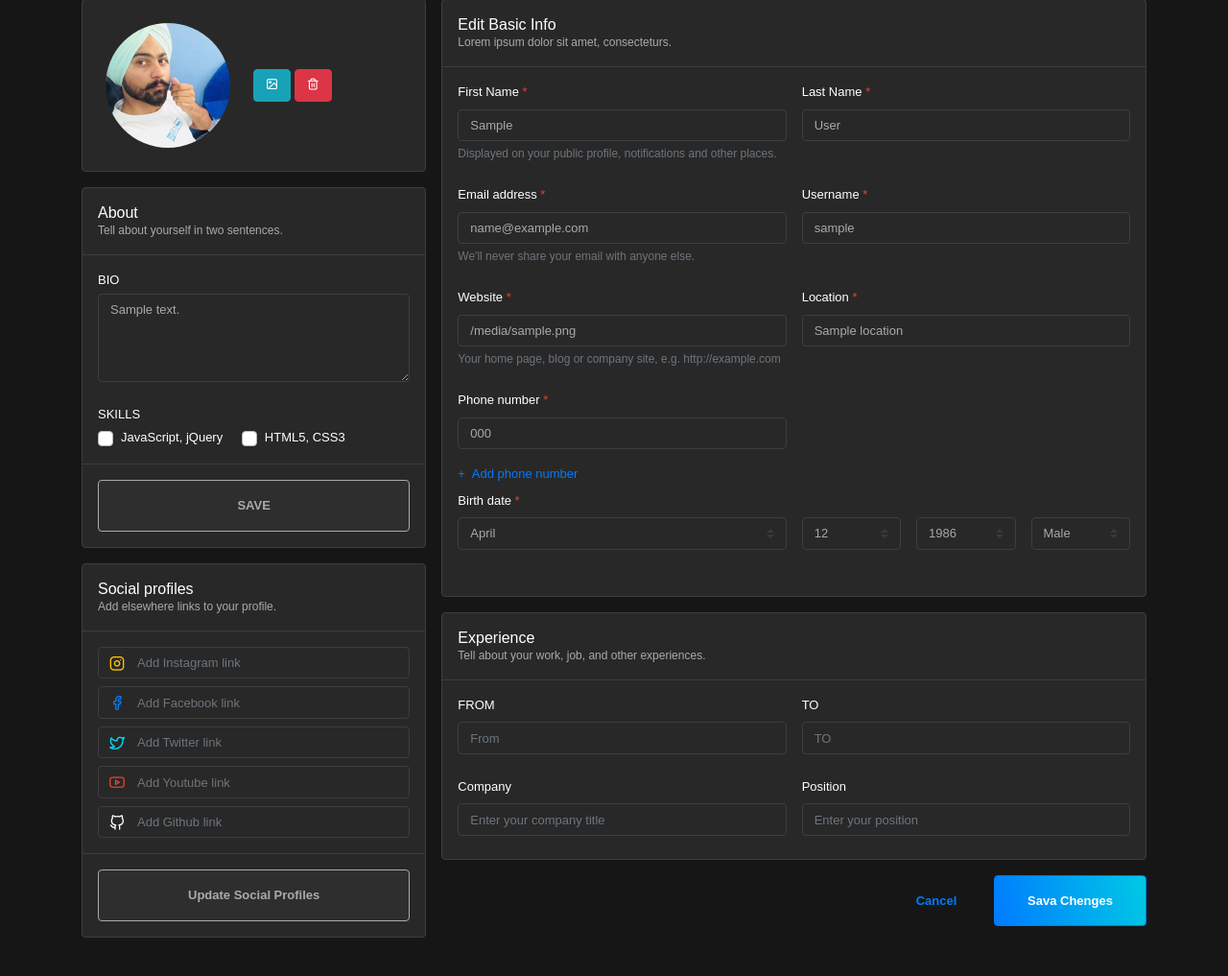
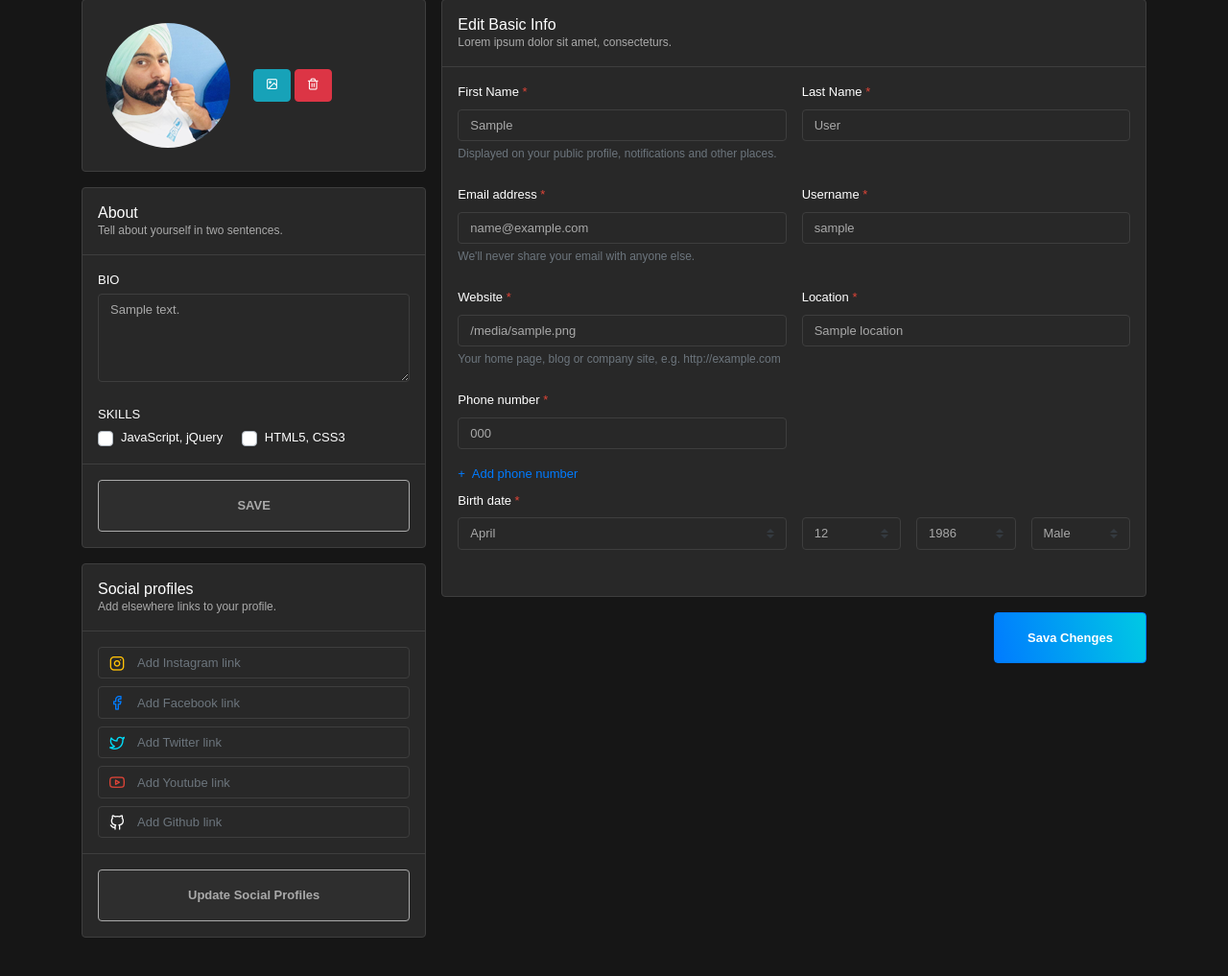
Before and after one commit to ShubhChaturvedi/Nimbus, a Django app: template templates/dashboard/edit-profile.html in a window 1280 px wide. Shown: the part 80-1097 px from the top of the page at 96% size. Run offline with Django 3.2, Linux system fonts and the light colour scheme; the template is opened without the code that fills it: most values are stand-ins (such as "Sample title", 1, 10 or a date in 2020); some libraries are stand-ins or nearby versions; some web fonts are replaced.

Commit message:
Some Updates to edit profile

```diff
--- a/templates/dashboard/edit-profile.html
+++ b/templates/dashboard/edit-profile.html
@@ -85,6 +85,8 @@
     </div>
   </aside>
   <main class="col-md-8">
+      <form class="js-validate" novalidate="novalidate" method="post">
+        {% csrf_token %}
     <div class="border rounded bg-white mb-3">
       <div class="box-title border-bottom p-3">
         <h6 class="m-0">Edit Basic Info</h6>
@@ -92,7 +94,6 @@
         </p>
       </div>
         <div class="box-body p-3">
-        <form class="js-validate" novalidate="novalidate">
           <div class="row">
 
             <div class="col-sm-6 mb-2">
@@ -102,7 +103,7 @@
                   <span class="text-danger">*</span>
                 </label>
                 <div class="form-group">
-                  <input type="text" class="form-control" name="name" value="{{ profile.first_name }}"
+                  <input type="text" class="form-control" name="fname" value="{{ profile.first_name }}"
                          placeholder="Enter your name" aria-label="Enter your name" required=""
                          aria-describedby="nameLabel" data-msg="Please enter your name." data-error-class="u-has-error"
                          data-success-class="u-has-success">
@@ -120,7 +121,7 @@
                   <span class="text-danger">*</span>
                 </label>
                 <div class="form-group">
-                  <input type="text" class="form-control" name="last" value="{{ profile.last_name }}"
+                  <input type="text" class="form-control" name="lname" value="{{ profile.last_name }}"
                          placeholder="Enter your last name" aria-label="Enter your last name" required=""
                          aria-describedby="usernameLabel" data-msg="Please enter your last name."
                          data-error-class="u-has-error" data-success-class="u-has-success">
@@ -185,7 +186,6 @@
             </div>
 
 
-
             <div class="col-sm-6 mb-2">
               <div class="js-form-message">
                 <label id="locationLabel" class="form-label">
@@ -212,7 +212,7 @@
                   <span class="text-danger">*</span>
                 </label>
                 <div class="form-group">
-                  <input class="form-control" type="tel" name="phoneNumber" value="{{ profile.phone }}"
+                  <input class="form-control" type="tel" name="phone" value="{{ profile.phone }}"
                          placeholder="Enter your phone number" aria-label="Enter your phone number" required=""
                          aria-describedby="phoneNumberLabel" data-msg="Please enter a valid phone number"
                          data-error-class="u-has-error" data-success-class="u-has-success">
@@ -257,7 +257,7 @@
             <div class="col-md-6 mb-3 mb-sm-6">
               <div class="js-form-message">
                 <div class="form-group">
-                  <select class="form-control custom-select" required="" data-msg="Please select month."
+                  <select class="form-control custom-select" name="month" required="" data-msg="Please select month."
                           data-error-class="u-has-error" data-success-class="u-has-success">
                     <option value="">Select month</option>
                     <option value="birthMonthSelect1">January</option>
@@ -281,7 +281,7 @@
             <div class="col-sm-4 col-md-2 mb-3 mb-sm-6">
               <div class="js-form-message">
                 <div class="form-group">
-                  <select class="form-control custom-select" required="" data-msg="Please select date."
+                  <select class="form-control custom-select" required="" name="day" data-msg="Please select date."
                           data-error-class="u-has-error" data-success-class="u-has-success">
                     <option value="">Select date</option>
                     <option value="birthDateSelect1">1</option>
@@ -324,7 +324,7 @@
             <div class="col-sm-4 col-md-2 mb-3 mb-sm-6">
               <div class="js-form-message">
                 <div class="form-group">
-                  <select class="form-control custom-select" required="" data-msg="Please select year."
+                  <select class="form-control custom-select" required="" name="year" data-msg="Please select year."
                           data-error-class="u-has-error" data-success-class="u-has-success">
                     <option value="">Select year</option>
                     <option value="birthYearSelect1900">1900</option>
@@ -454,7 +454,7 @@
             <div class="col-sm-4 col-md-2 mb-2">
               <div class="js-form-message">
                 <div class="form-group">
-                  <select class="form-control custom-select" required="" data-msg="Please select your gender."
+                  <select class="form-control custom-select" required="" name="gender" data-msg="Please select your gender."
                           data-error-class="u-has-error" data-success-class="u-has-success">
                     <option value="genderSelect1" selected="">Male</option>
                     <option value="genderSelect2">Female</option>
@@ -466,60 +466,64 @@
 
           </div>
           <!-- </editor-fold> -->
-        </form>
         </div>
     </div>
-    <div class="border rounded bg-white mb-3">
-      <div class="box-title border-bottom p-3">
-        <h6 class="m-0">Experience
-        </h6>
-        <p class="mb-0 mt-0 small">Tell about your work, job, and other experiences.
-        </p>
+    <!--<editor-fold desc="Experience">-->
+    {#    <div class="border rounded bg-white mb-3">#}
+    {#      <div class="box-title border-bottom p-3">#}
+    {#        <h6 class="m-0">Experience#}
+    {#        </h6>#}
+    {#        <p class="mb-0 mt-0 small">Tell about your work, job, and other experiences.#}
+    {#        </p>#}
+    {#      </div>#}
+    {#      <div class="box-body px-3 pt-3 pb-0">#}
+    {#        <div class="row">#}
+    {#          <div class="col-sm-6 mb-4">#}
+    {#            <label id="FROM" class="form-label">FROM</label>#}
+    {##}
+    {#            <div class="input-group">#}
+    {#              <input type="text" class="form-control" placeholder="From" aria-label="FROM" aria-describedby="FROM">#}
+    {#            </div>#}
+    {##}
+    {#          </div>#}
+    {#          <div class="col-sm-6 mb-4">#}
+    {#            <label id="TO" class="form-label">TO</label>#}
+    {##}
+    {#            <div class="input-group">#}
+    {#              <input type="text" class="form-control" placeholder="TO" aria-label="TO" aria-describedby="TO">#}
+    {#            </div>#}
+    {##}
+    {#          </div>#}
+    {#        </div>#}
+    {#        <div class="row">#}
+    {#          <div class="col-sm-6 mb-4">#}
+    {#            <label id="companyLabel" class="form-label">Company</label>#}
+    {##}
+    {#            <div class="input-group">#}
+    {#              <input type="text" class="form-control" placeholder="Enter your company title"#}
+    {#                     aria-label="Enter your company title" aria-describedby="companyLabel">#}
+    {#            </div>#}
+    {##}
+    {#          </div>#}
+    {#          <div class="col-sm-6 mb-4">#}
+    {#            <label id="positionLabel" class="form-label">Position</label>#}
+    {##}
+    {#            <div class="input-group">#}
+    {#              <input type="text" class="form-control" placeholder="Enter your position" aria-label="Enter your position"#}
+    {#                     aria-describedby="positionLabel">#}
+    {#            </div>#}
+    {##}
+    {#          </div>#}
+    {#        </div>#}
+    {#      </div>#}
+    {#    </div>#}
+    <!--</editor-fold>-->
+
+
+    <div class="mb-3 text-right">
+{#      <button type="reset" class="font-weight-bold btn btn-link rounded p-3"> &nbsp;&nbsp;&nbsp;&nbsp; Cancel &nbsp;&nbsp;&nbsp;&nbsp; </button>#}
+      <button type="submit" class="font-weight-bold btn btn-primary rounded p-3" name="btn" value="profile"> &nbsp;&nbsp;&nbsp;&nbsp; Sava Chenges &nbsp;&nbsp;&nbsp;&nbsp; </button>
     </div>
-      <div class="box-body px-3 pt-3 pb-0">
-        <div class="row">
-          <div class="col-sm-6 mb-4">
-            <label id="FROM" class="form-label">FROM</label>
-
-            <div class="input-group">
-              <input type="text" class="form-control" placeholder="From" aria-label="FROM" aria-describedby="FROM">
-            </div>
-
-          </div>
-          <div class="col-sm-6 mb-4">
-            <label id="TO" class="form-label">TO</label>
-
-            <div class="input-group">
-              <input type="text" class="form-control" placeholder="TO" aria-label="TO" aria-describedby="TO">
-            </div>
-
-          </div>
-        </div>
-        <div class="row">
-          <div class="col-sm-6 mb-4">
-            <label id="companyLabel" class="form-label">Company</label>
-
-            <div class="input-group">
-              <input type="text" class="form-control" placeholder="Enter your company title"
-                     aria-label="Enter your company title" aria-describedby="companyLabel">
-            </div>
-
-          </div>
-          <div class="col-sm-6 mb-4">
-            <label id="positionLabel" class="form-label">Position</label>
-
-            <div class="input-group">
-              <input type="text" class="form-control" placeholder="Enter your position" aria-label="Enter your position"
-                     aria-describedby="positionLabel">
-            </div>
-
-          </div>
-        </div>
-      </div>
-    </div>
-    <div class="mb-3 text-right">
-      <a class="font-weight-bold btn btn-link rounded p-3" href="#"> &nbsp;&nbsp;&nbsp;&nbsp; Cancel &nbsp;&nbsp;&nbsp;&nbsp; </a>
-      <a class="font-weight-bold btn btn-primary rounded p-3" href="#"> &nbsp;&nbsp;&nbsp;&nbsp; Sava Chenges &nbsp;&nbsp;&nbsp;&nbsp; </a>
-    </div>
+      </form>
   </main>
 {% endblock %}
```
Also changed, not shown: core/views.py (+48 -2 lines). Lines whose indentation alone changed are shown as unchanged.
